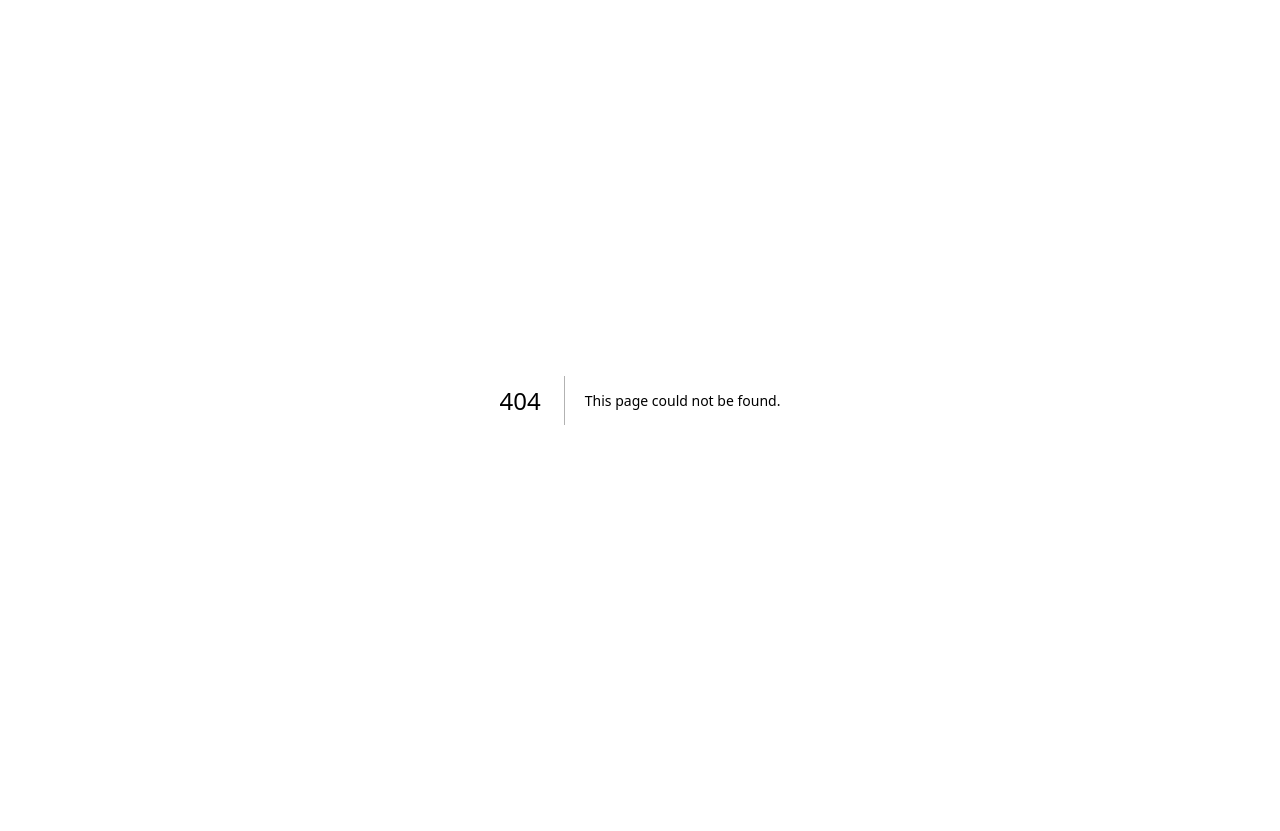
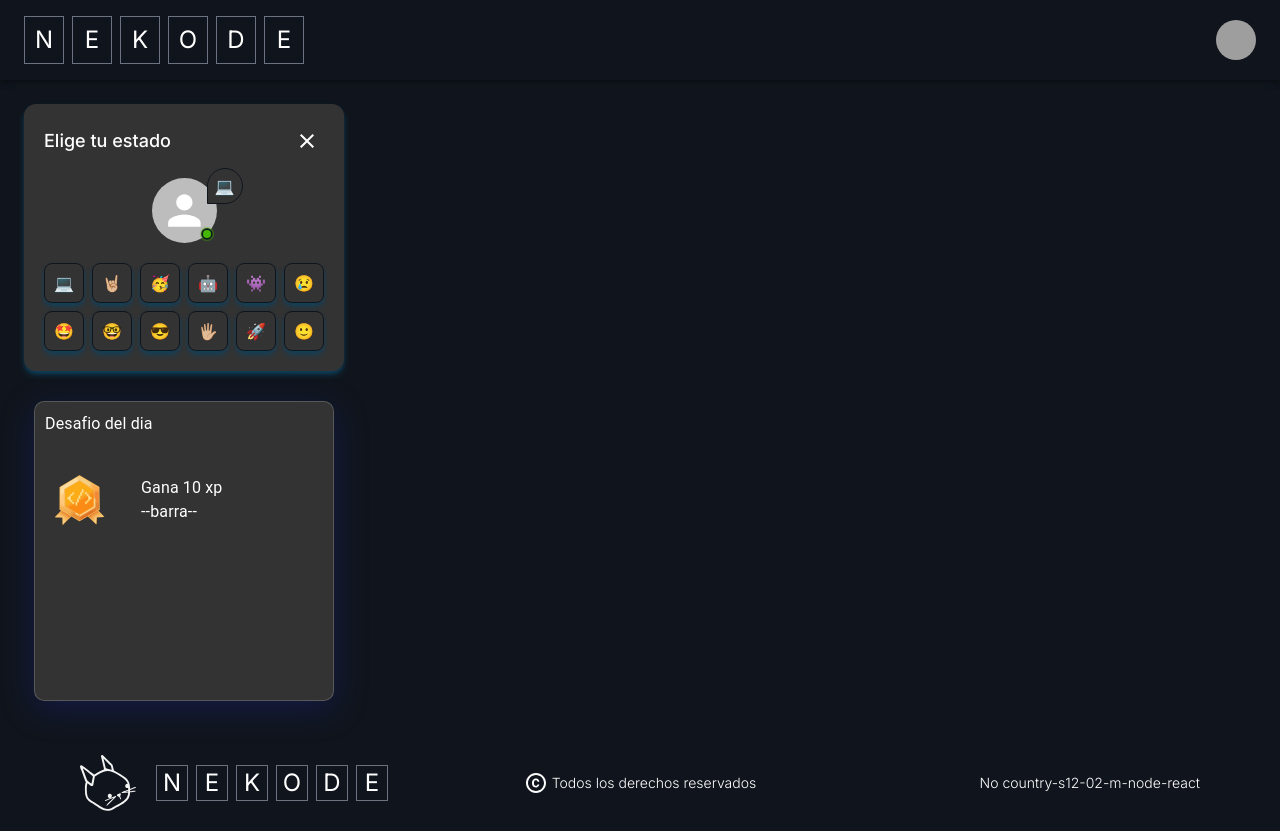
Before and after one commit to No-Country/s13-02-m-node-react, a Next.js app in the folder frontend/: page /ranks in a window 1280 px wide. Before the commit this address had no page. Before the commit the page ends 800 px from the top, so only its background shows below. Built offline with nearby package versions, Linux system fonts and the light colour scheme; grey boxes are pictures that could not be loaded.

Commit message:
Correcion del Footer, creacion de la ruta /ranks, creacion del componente ChooseYourState.jsx

```diff
--- /dev/null
+++ b/frontend/src/app/(routes)/ranks/page.jsx
@@ -0,0 +1,21 @@
+import NavBar from "@/components/navBar/NavBar";
+import Footer from "@/components/footer/Footer";
+import ChooseYourState from "@/components/CardStatus/ChooseYourState";
+import { CardHome } from "@/components/CardHome";
+
+const pageRanks = () => {
+  return (
+    <div>
+      <NavBar />
+      <main className="flex p-6">
+        <aside className="space-y-5">
+          <ChooseYourState />
+          <CardHome secondary={true} />
+        </aside>
+      </main>
+      <Footer />
+    </div>
+  );
+};
+
+export default pageRanks;
--- /dev/null
+++ b/frontend/src/components/CardStatus/ChooseYourState.jsx
@@ -0,0 +1,88 @@
+"use client";
+import { Avatar, Badge, Button, IconButton, styled } from "@mui/material";
+import CloseIcon from "@mui/icons-material/Close";
+import GridStatues from "./GridStatues";
+
+const StyledBadge = styled(Badge)(({ theme }) => ({
+  "& .MuiBadge-badge": {
+    backgroundColor: "#44b700",
+    color: "#44b700",
+    boxShadow: `0 0 0 2px #10151d`,
+    "&::after": {
+      position: "absolute",
+      top: 0,
+      left: 0,
+      width: "100%",
+      height: "100%",
+      borderRadius: "50%",
+      animation: "ripple 1.2s infinite ease-in-out",
+      border: "1px solid #44b700",
+      content: '""',
+    },
+  },
+  "@keyframes ripple": {
+    "0%": {
+      transform: "scale(.8)",
+      opacity: 1,
+    },
+    "100%": {
+      transform: "scale(2.4)",
+      opacity: 0,
+    },
+  },
+}));
+
+const ChooseYourState = () => {
+  const statusData = [
+    "💻",
+    "🤘🏼",
+    "🥳",
+    "🤖",
+    "👾",
+    "😢",
+    "🤩",
+    "🤓",
+    "😎",
+    "🖐🏼",
+    "🚀",
+    "🙂",
+  ];
+
+  return (
+    <div className="w-full">
+      <div className="md:w-80 bg-jet-500 p-5 space-y-5 rounded-xl shadow-md shadow-picton-blue-800">
+        <div className="w-full flex items-center justify-between">
+          <h2 className="text-white font-medium text-sm md:text-lg">
+            Elige tu estado
+          </h2>
+          <IconButton aria-label="close" color="primary" size="small">
+            <CloseIcon className="text-white md:hidden" />
+          </IconButton>
+        </div>
+
+        <div className="w-full flex items-center justify-center">
+          <div className="relative inline-block">
+            <StyledBadge
+              overlap="circular"
+              anchorOrigin={{ vertical: "bottom", horizontal: "right" }}
+              variant="dot"
+            >
+              <Avatar src="" sx={{ width: 65, height: 65 }} />
+            </StyledBadge>
+            <span className="absolute top-2 -right-2 inline-flex items-center justify-center w-9 h-9 transform translate-x-1/2 -translate-y-1/2 bg-jet-500 border border-rich-black-500 rounded-t-full rounded-r-full">
+              💻
+            </span>
+          </div>
+        </div>
+        <GridStatues data={statusData} />
+        <div className="w-full flex items-center justify-center md:hidden">
+          <Button className="bg-picton-blue-500 hover:bg-picton-blue-600 text-white">
+            Ok
+          </Button>
+        </div>
+      </div>
+    </div>
+  );
+};
+
+export default ChooseYourState;
--- /dev/null
+++ b/frontend/src/components/CardStatus/GridStatues.jsx
@@ -0,0 +1,22 @@
+import React from "react";
+
+const GridStatues = ({ data }) => {
+  if (!Array.isArray(data)) {
+    console.error("Error: 'data' is not an array");
+    return null;
+  }
+  return (
+    <div className="w-full grid gap-2 grid-cols-3 grid-rows-4 md:grid-cols-6 md:grid-rows-2">
+      {data.map((item, index) => (
+        <button
+          key={index}
+          className="w-10 h-10 flex items-center justify-center border border-rich-black-500 rounded-lg shadow-md shadow-picton-blue-800"
+        >
+          {item}
+        </button>
+      ))}
+    </div>
+  );
+};
+
+export default GridStatues;
--- a/frontend/src/components/footer/Footer.jsx
+++ b/frontend/src/components/footer/Footer.jsx
@@ -5,17 +5,20 @@ import Logo from "../logo/Logo";
 
 const Footer = () => {
   return (
-    <footer className="w-full bg-rich-black-500 text-white px-5 py-10 md:px-20 md:py-5 flex flex-col md:flex-row items-center justify-between gap-5">
-      <div className="w-full flex flex-col md:flex-row items-center gap-5">
-        <Pet className="w-20 md:w-14" />
-        <Logo size="text-2xl w-8 h-9 p-2" space="space-x-2" />
+    <footer className="w-full bg-rich-black-500 text-white sm:px-10 py-10 md:px-20 md:py-5 flex items-center justify-between gap-1 sm:gap-5">
+      <div className="lg:w-full flex flex-col md:flex-row items-center lg:gap-5">
+        <Pet className="w-6 sm:w-14" />
+        <div className="hidden lg:block">
+          <Logo size="text-2xl w-8 h-9 p-2" space="space-x-2" />
+        </div>
       </div>
-      <div className="w-full flex items-center justify-center font-light text-sm">
-        <CopyrightRoundedIcon className="text-lg mr-1" />
-        <p>Todos los derechos reservados</p>
+      <div className="w-full flex items-center justify-center font-light text-[9px] sm:text-xs md:text-sm">
+        <CopyrightRoundedIcon className="text-xs sm:text-sm md:text-lg mr-1" />
+        <p className="whitespace-nowrap">Todos los derechos reservados</p>
       </div>
-      <div className="w-full text-center md:text-end font-light text-sm">
-        <p>No country-s12-02-m-node-react</p>
+      <span className="lg:hidden text-xs sm:text-base">/</span>
+      <div className="w-full text-center md:text-end font-light text-[9px] sm:text-xs md:text-sm">
+        <p className="whitespace-nowrap">No country-s12-02-m-node-react</p>
       </div>
     </footer>
   );
```
